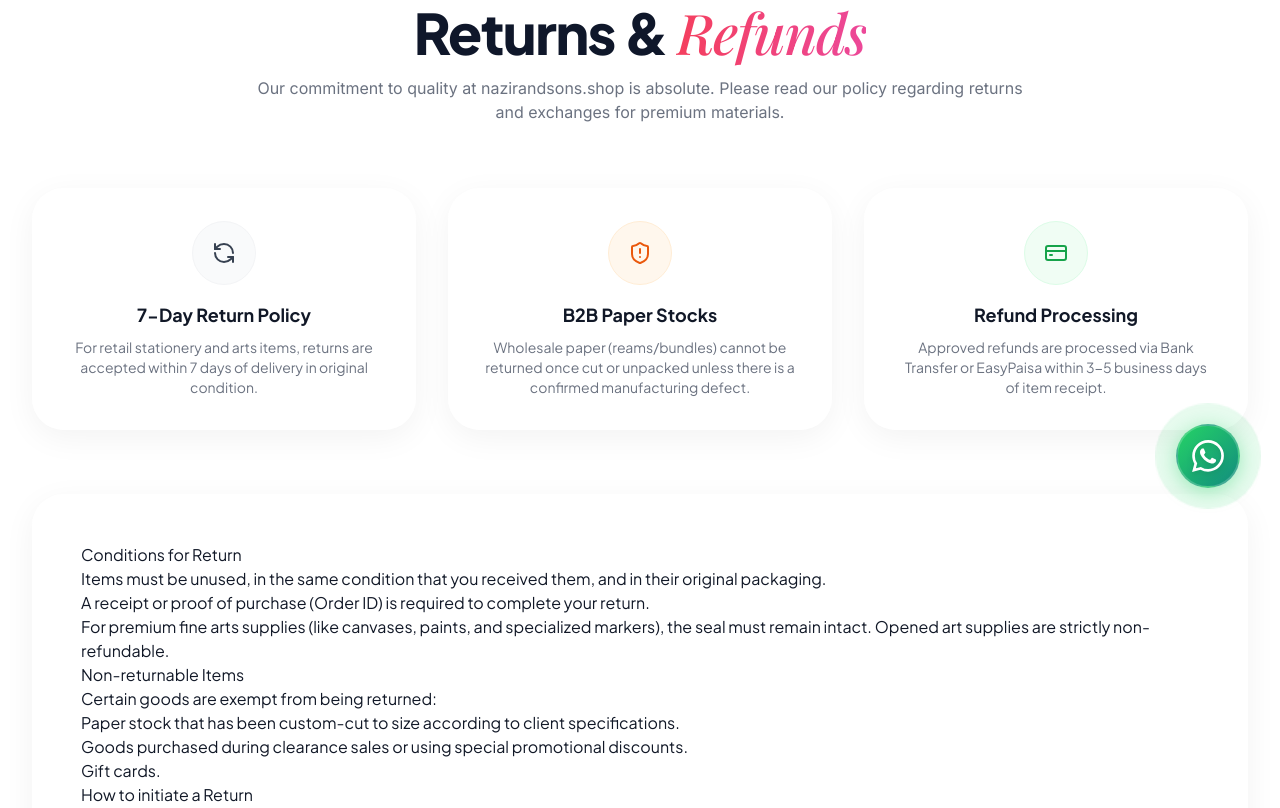
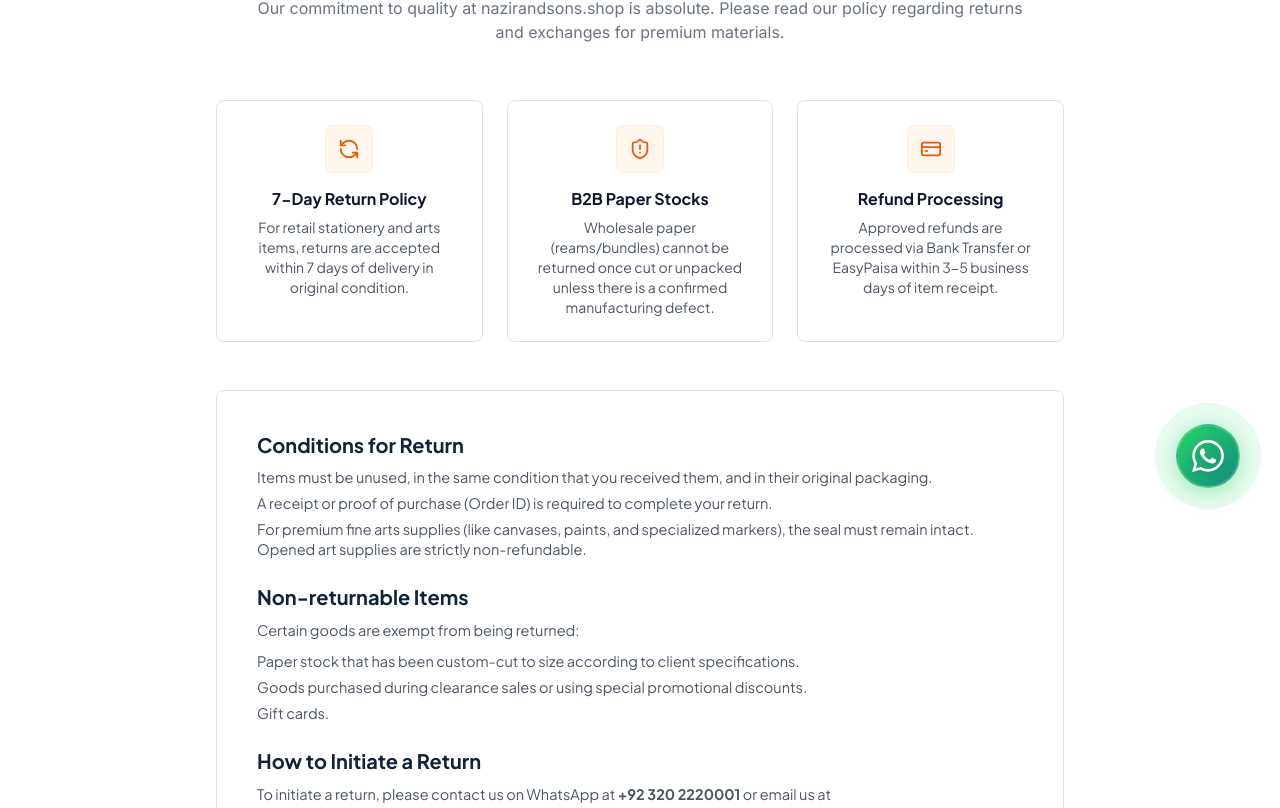
Before and after one commit to nizir-sons-1/Stationary-WEB, a React (Vite) app: page /returns in a window 1280 px wide. Shown: the part 272-1080 px from the top of the page. Built offline with nearby package versions, Linux system fonts and the light colour scheme; no server answers.

Commit message:
style: unify headers, cards and layout across shipping, returns, privacy and terms pages

```diff
--- a/src/pages/PrivacyPolicy.jsx
+++ b/src/pages/PrivacyPolicy.jsx
@@ -5,19 +5,18 @@
 const PrivacyPolicy = () => {
   usePageSeo('/privacy');
   return (
-    <main className="flex-grow pt-32 md:pt-40 pb-stack-lg px-margin-mobile md:px-gutter max-w-container-max w-full mx-auto">
-
+    <main className="flex-grow pt-14 md:pt-20 pb-16 px-4 sm:px-6 max-w-4xl w-full mx-auto font-sans">
       <motion.div
         initial={{ opacity: 0, y: 20 }}
         animate={{ opacity: 1, y: 0 }}
         transition={{ duration: 0.6 }}
-        className="mb-16 text-center max-w-3xl mx-auto"
+        className="mb-12 sm:mb-14 text-center max-w-3xl mx-auto"
       >
-        <div className="inline-block px-4 py-1.5 rounded-full bg-blue-50 border border-blue-100 mb-4">
-          <p className="text-blue-600 text-[12px] font-bold uppercase tracking-widest">Data Protection</p>
+        <div className="inline-block px-4 py-1.5 rounded-full bg-orange-50 border border-orange-100 mb-4">
+          <p className="text-primary text-[12px] font-bold uppercase tracking-widest">Data Protection</p>
         </div>
         <h1 className="font-headline-xl text-[36px] md:text-[56px] text-secondary font-black tracking-tight leading-none mb-4">
-          Privacy <span className="text-transparent bg-clip-text bg-gradient-to-r from-blue-500 to-cyan-500 font-serif italic font-medium">Policy</span>
+          Privacy <span className="text-transparent bg-clip-text bg-gradient-to-r from-primary to-orange-400 font-serif italic font-medium">Policy</span>
         </h1>
         <p className="font-body-lg text-body-lg text-gray-500">
           Last updated: August 2026. This Privacy Policy describes how nazirandsons.shop collects, uses, and protects your information.
@@ -25,10 +24,10 @@
       </motion.div>
 
       <motion.div
-        initial={{ opacity: 0, y: 20 }}
+        initial={{ opacity: 0, y: 15 }}
         animate={{ opacity: 1, y: 0 }}
-        transition={{ duration: 0.6, delay: 0.2 }}
-        className="glass-panel bg-white p-8 md:p-16 rounded-[40px] border border-gray-100 max-w-4xl mx-auto prose prose-gray max-w-none prose-headings:font-serif prose-headings:italic prose-a:text-primary shadow-glass"
+        transition={{ duration: 0.4, delay: 0.2 }}
+        className="bg-white p-6 sm:p-10 md:p-12 rounded-lg border border-[#e5e1d7] shadow-xs prose prose-gray max-w-none prose-headings:text-[#112338] prose-headings:font-bold prose-a:text-primary"
       >
         <h2>1. Information We Collect</h2>
         <p>
@@ -40,11 +39,11 @@
 
         <h2>2. How We Use Your Information</h2>
         <p>
-          We use the Order Information that we collect generally to fulfill any orders placed through the Site (including processing your payment information, arranging for shipping, and providing you with invoices and/or order confirmations). Additionally, we use this Order Information to:
+          We use the Order Information that we collect generally to fulfill any orders placed through the Site (including processing your payment information, arranging for shipping via courier or transport bilty, and providing you with invoices and/or order confirmations). Additionally, we use this Order Information to:
         </p>
         <ul>
-          <li>Communicate with you regarding your premium paper and stationery orders.</li>
-          <li>Screen our orders for potential risk or fraud.</li>
+          <li>Communicate with you via WhatsApp or Email regarding order delivery status;</li>
+          <li>Screen our orders for potential risk or fraud; and</li>
           <li>When in line with the preferences you have shared with us, provide you with information or advertising relating to our products or services.</li>
         </ul>
 
@@ -60,12 +59,7 @@
 
         <h2>5. Contact Us</h2>
         <p>
-          For more information about our privacy practices, if you have questions, or if you would like to make a complaint, please contact us by e-mail at <strong>support@nazirandsons.shop</strong> or by mail using the details provided below:
-        </p>
-        <p>
-          <strong>Nazir & Sons Paper</strong><br/>
-          Lahore Paper Market, Abkari Road<br/>
-          Anarkali Bazaar, Lahore, Pakistan
+          For more information about our privacy practices, if you have questions, or if you would like to make a complaint, please contact us by e-mail at <strong>support@nazirandsons.shop</strong> or by WhatsApp at <strong>+92 320 2220001</strong>.
         </p>
       </motion.div>
     </main>
--- a/src/pages/ReturnsRefunds.jsx
+++ b/src/pages/ReturnsRefunds.jsx
@@ -6,89 +6,94 @@
 const ReturnsRefunds = () => {
   usePageSeo('/returns');
   return (
-    <main className="flex-grow pt-32 md:pt-40 pb-stack-lg px-margin-mobile md:px-gutter max-w-container-max w-full mx-auto">
-
+    <main className="flex-grow pt-14 md:pt-20 pb-16 px-4 sm:px-6 max-w-4xl w-full mx-auto font-sans">
       <motion.div
         initial={{ opacity: 0, y: 20 }}
         animate={{ opacity: 1, y: 0 }}
         transition={{ duration: 0.6 }}
-        className="mb-16 text-center max-w-3xl mx-auto"
+        className="mb-12 sm:mb-14 text-center max-w-3xl mx-auto"
       >
-        <div className="inline-block px-4 py-1.5 rounded-full bg-rose-50 border border-rose-100 mb-4">
-          <p className="text-rose-600 text-[12px] font-bold uppercase tracking-widest">Customer Protection</p>
+        <div className="inline-block px-4 py-1.5 rounded-full bg-orange-50 border border-orange-100 mb-4">
+          <p className="text-primary text-[12px] font-bold uppercase tracking-widest">Customer Protection</p>
         </div>
         <h1 className="font-headline-xl text-[36px] md:text-[56px] text-secondary font-black tracking-tight leading-none mb-4">
-          Returns & <span className="text-transparent bg-clip-text bg-gradient-to-r from-rose-500 to-pink-500 font-serif italic font-medium">Refunds</span>
+          Returns &amp; <span className="text-transparent bg-clip-text bg-gradient-to-r from-primary to-orange-400 font-serif italic font-medium">Refunds</span>
         </h1>
         <p className="font-body-lg text-body-lg text-gray-500">
           Our commitment to quality at nazirandsons.shop is absolute. Please read our policy regarding returns and exchanges for premium materials.
         </p>
       </motion.div>
 
-      <div className="grid grid-cols-1 md:grid-cols-3 gap-8 mb-16">
+      <div className="grid grid-cols-1 md:grid-cols-3 gap-6 mb-12">
         <motion.div
-          initial={{ opacity: 0, y: 20 }}
+          initial={{ opacity: 0, y: 15 }}
           animate={{ opacity: 1, y: 0 }}
-          transition={{ duration: 0.6, delay: 0.1 }}
-          className="glass-panel bg-white p-8 rounded-[32px] border border-white/60 shadow-[0_8px_30px_rgba(0,0,0,0.04)] text-center flex flex-col items-center"
+          transition={{ duration: 0.4, delay: 0.1 }}
+          className="bg-white p-6 rounded-lg border border-[#e5e1d7] shadow-xs text-center flex flex-col items-center"
         >
-          <div className="w-16 h-16 rounded-full bg-gray-50 flex items-center justify-center text-gray-700 mb-4 border border-gray-100">
-            <RefreshCcw size={24} />
+          <div className="w-12 h-12 rounded-lg bg-orange-50 flex items-center justify-center text-primary mb-3.5 border border-orange-100">
+            <RefreshCcw size={22} />
           </div>
-          <h3 className="font-bold text-lg mb-2">7-Day Return Policy</h3>
-          <p className="text-sm text-gray-500">For retail stationery and arts items, returns are accepted within 7 days of delivery in original condition.</p>
+          <h2 className="font-bold text-base text-secondary mb-1.5">7-Day Return Policy</h2>
+          <p className="text-xs sm:text-sm text-gray-600 leading-relaxed">
+            For retail stationery and arts items, returns are accepted within 7 days of delivery in original condition.
+          </p>
         </motion.div>
 
         <motion.div
-          initial={{ opacity: 0, y: 20 }}
+          initial={{ opacity: 0, y: 15 }}
           animate={{ opacity: 1, y: 0 }}
-          transition={{ duration: 0.6, delay: 0.2 }}
-          className="glass-panel bg-white p-8 rounded-[32px] border border-white/60 shadow-[0_8px_30px_rgba(0,0,0,0.04)] text-center flex flex-col items-center"
+          transition={{ duration: 0.4, delay: 0.2 }}
+          className="bg-white p-6 rounded-lg border border-[#e5e1d7] shadow-xs text-center flex flex-col items-center"
         >
-          <div className="w-16 h-16 rounded-full bg-orange-50 flex items-center justify-center text-primary mb-4 border border-orange-100">
-            <ShieldAlert size={24} />
+          <div className="w-12 h-12 rounded-lg bg-orange-50 flex items-center justify-center text-primary mb-3.5 border border-orange-100">
+            <ShieldAlert size={22} />
           </div>
-          <h3 className="font-bold text-lg mb-2">B2B Paper Stocks</h3>
-          <p className="text-sm text-gray-500">Wholesale paper (reams/bundles) cannot be returned once cut or unpacked unless there is a confirmed manufacturing defect.</p>
+          <h2 className="font-bold text-base text-secondary mb-1.5">B2B Paper Stocks</h2>
+          <p className="text-xs sm:text-sm text-gray-600 leading-relaxed">
+            Wholesale paper (reams/bundles) cannot be returned once cut or unpacked unless there is a confirmed manufacturing defect.
+          </p>
         </motion.div>
 
         <motion.div
-          initial={{ opacity: 0, y: 20 }}
+          initial={{ opacity: 0, y: 15 }}
           animate={{ opacity: 1, y: 0 }}
-          transition={{ duration: 0.6, delay: 0.3 }}
-          className="glass-panel bg-white p-8 rounded-[32px] border border-white/60 shadow-[0_8px_30px_rgba(0,0,0,0.04)] text-center flex flex-col items-center"
+          transition={{ duration: 0.4, delay: 0.3 }}
+          className="bg-white p-6 rounded-lg border border-[#e5e1d7] shadow-xs text-center flex flex-col items-center"
         >
-          <div className="w-16 h-16 rounded-full bg-green-50 flex items-center justify-center text-green-600 mb-4 border border-green-100">
-            <CreditCard size={24} />
+          <div className="w-12 h-12 rounded-lg bg-orange-50 flex items-center justify-center text-primary mb-3.5 border border-orange-100">
+            <CreditCard size={22} />
           </div>
-          <h3 className="font-bold text-lg mb-2">Refund Processing</h3>
-          <p className="text-sm text-gray-500">Approved refunds are processed via Bank Transfer or EasyPaisa within 3-5 business days of item receipt.</p>
+          <h2 className="font-bold text-base text-secondary mb-1.5">Refund Processing</h2>
+          <p className="text-xs sm:text-sm text-gray-600 leading-relaxed">
+            Approved refunds are processed via Bank Transfer or EasyPaisa within 3-5 business days of item receipt.
+          </p>
         </motion.div>
       </div>
 
       <motion.div
-        initial={{ opacity: 0, y: 20 }}
+        initial={{ opacity: 0, y: 15 }}
         animate={{ opacity: 1, y: 0 }}
-        transition={{ duration: 0.6, delay: 0.4 }}
-        className="glass-panel bg-white p-8 md:p-12 rounded-[32px] border border-gray-100 max-w-4xl mx-auto prose prose-gray max-w-none prose-headings:font-serif prose-headings:italic prose-a:text-primary"
+        transition={{ duration: 0.4, delay: 0.4 }}
+        className="bg-white p-6 sm:p-10 rounded-lg border border-[#e5e1d7] shadow-xs prose prose-gray max-w-none prose-headings:text-[#112338] prose-headings:font-bold prose-a:text-primary"
       >
-        <h2>Conditions for Return</h2>
-        <ul>
+        <h2 className="text-lg sm:text-xl font-bold text-[#112338] mb-2">Conditions for Return</h2>
+        <ul className="space-y-1.5 text-sm sm:text-[14.5px] text-gray-600 mb-6">
           <li>Items must be unused, in the same condition that you received them, and in their original packaging.</li>
           <li>A receipt or proof of purchase (Order ID) is required to complete your return.</li>
           <li>For premium fine arts supplies (like canvases, paints, and specialized markers), the seal must remain intact. Opened art supplies are strictly non-refundable.</li>
         </ul>
 
-        <h2>Non-returnable Items</h2>
-        <p>Certain goods are exempt from being returned:</p>
-        <ul>
+        <h2 className="text-lg sm:text-xl font-bold text-[#112338] mb-2">Non-returnable Items</h2>
+        <p className="text-gray-600 text-sm sm:text-[14.5px] leading-relaxed mb-2">Certain goods are exempt from being returned:</p>
+        <ul className="space-y-1.5 text-sm sm:text-[14.5px] text-gray-600 mb-6">
           <li>Paper stock that has been custom-cut to size according to client specifications.</li>
           <li>Goods purchased during clearance sales or using special promotional discounts.</li>
           <li>Gift cards.</li>
         </ul>
 
-        <h2>How to initiate a Return</h2>
-        <p>
+        <h2 className="text-lg sm:text-xl font-bold text-[#112338] mb-2">How to Initiate a Return</h2>
+        <p className="text-gray-600 text-sm sm:text-[14.5px] leading-relaxed">
           To initiate a return, please contact us on WhatsApp at <strong>+92 320 2220001</strong> or email us at <strong>support@nazirandsons.shop</strong> with your order number and photographs of the product. Our customer service team will guide you through the process and provide the return shipping address. You will be responsible for paying for your own shipping costs for returning your item. Shipping costs are non-refundable.
         </p>
       </motion.div>
--- a/src/pages/TermsOfService.jsx
+++ b/src/pages/TermsOfService.jsx
@@ -5,19 +5,18 @@
 const TermsOfService = () => {
   usePageSeo('/terms');
   return (
-    <main className="flex-grow pt-32 md:pt-40 pb-stack-lg px-margin-mobile md:px-gutter max-w-container-max w-full mx-auto">
-
+    <main className="flex-grow pt-14 md:pt-20 pb-16 px-4 sm:px-6 max-w-4xl w-full mx-auto font-sans">
       <motion.div
         initial={{ opacity: 0, y: 20 }}
         animate={{ opacity: 1, y: 0 }}
         transition={{ duration: 0.6 }}
-        className="mb-16 text-center max-w-3xl mx-auto"
+        className="mb-12 sm:mb-14 text-center max-w-3xl mx-auto"
       >
-        <div className="inline-block px-4 py-1.5 rounded-full bg-slate-100 border border-slate-200 mb-4">
-          <p className="text-slate-600 text-[12px] font-bold uppercase tracking-widest">Legal Agreement</p>
+        <div className="inline-block px-4 py-1.5 rounded-full bg-orange-50 border border-orange-100 mb-4">
+          <p className="text-primary text-[12px] font-bold uppercase tracking-widest">Legal Agreement</p>
         </div>
         <h1 className="font-headline-xl text-[36px] md:text-[56px] text-secondary font-black tracking-tight leading-none mb-4">
-          Terms of <span className="text-transparent bg-clip-text bg-gradient-to-r from-slate-600 to-gray-500 font-serif italic font-medium">Service</span>
+          Terms of <span className="text-transparent bg-clip-text bg-gradient-to-r from-primary to-orange-400 font-serif italic font-medium">Service</span>
         </h1>
         <p className="font-body-lg text-body-lg text-gray-500">
           By accessing and using nazirandsons.shop, you accept and agree to be bound by the terms and provision of this agreement.
@@ -25,10 +24,10 @@
       </motion.div>
 
       <motion.div
-        initial={{ opacity: 0, y: 20 }}
+        initial={{ opacity: 0, y: 15 }}
         animate={{ opacity: 1, y: 0 }}
-        transition={{ duration: 0.6, delay: 0.2 }}
-        className="glass-panel bg-white p-8 md:p-16 rounded-[40px] border border-gray-100 max-w-4xl mx-auto prose prose-gray max-w-none prose-headings:font-serif prose-headings:italic prose-a:text-primary shadow-glass"
+        transition={{ duration: 0.4, delay: 0.2 }}
+        className="bg-white p-6 sm:p-10 md:p-12 rounded-lg border border-[#e5e1d7] shadow-xs prose prose-gray max-w-none prose-headings:text-[#112338] prose-headings:font-bold prose-a:text-primary"
       >
         <h2>1. General Conditions</h2>
         <p>
@@ -39,26 +38,20 @@
         <p>
           Prices for our premium paper stocks and fine arts products are subject to change without notice due to the volatile nature of paper market rates. We reserve the right at any time to modify or discontinue the Service (or any part or content thereof) without notice at any time. We shall not be liable to you or to any third-party for any modification, price change, suspension or discontinuance of the Service.
         </p>
-        <p>
-          Certain products or services may be available exclusively online through the website. These products or services may have limited quantities and are subject to return or exchange only according to our Return Policy.
-        </p>
 
         <h2>3. Accuracy of Billing and Account Information</h2>
         <p>
-          We reserve the right to refuse any order you place with us. We may, in our sole discretion, limit or cancel quantities purchased per person, per household or per order. These restrictions may include orders placed by or under the same customer account, the same credit card, and/or orders that use the same billing and/or shipping address.
-        </p>
-        <p>
-          In the event that we make a change to or cancel an order, we may attempt to notify you by contacting the e-mail and/or billing address/phone number provided at the time the order was made.
+          We reserve the right to refuse any order you place with us. We may, in our sole discretion, limit or cancel quantities purchased per person, per business or per order. These restrictions may include orders placed by or under the same customer account, the same WhatsApp number, or orders that use the same billing and/or shipping address.
         </p>
 
-        <h2>4. Paper Weights and Dimensions</h2>
+        <h2>4. Governing Law</h2>
         <p>
-          While we make every effort to ensure the accuracy of the GSM (Grams per Square Meter) and dimensions listed on our site, please note that minor industry-standard tolerances apply. A variance of ±5% in GSM or ±1-2mm in dimensions is considered acceptable within the paper manufacturing industry.
+          These Terms of Service and any separate agreements whereby we provide you Services shall be governed by and construed in accordance with the laws of the Islamic Republic of Pakistan, with jurisdiction in Lahore courts.
         </p>
 
         <h2>5. Contact Information</h2>
         <p>
-          Questions about the Terms of Service should be sent to us at <strong>support@nazirandsons.shop</strong>.
+          Questions about the Terms of Service should be sent to us via WhatsApp at <strong>+92 320 2220001</strong> or by email at <strong>support@nazirandsons.shop</strong>.
         </p>
       </motion.div>
     </main>
```
Also changed, not shown: src/pages/ShippingPolicy.jsx (+38 -42 lines).
